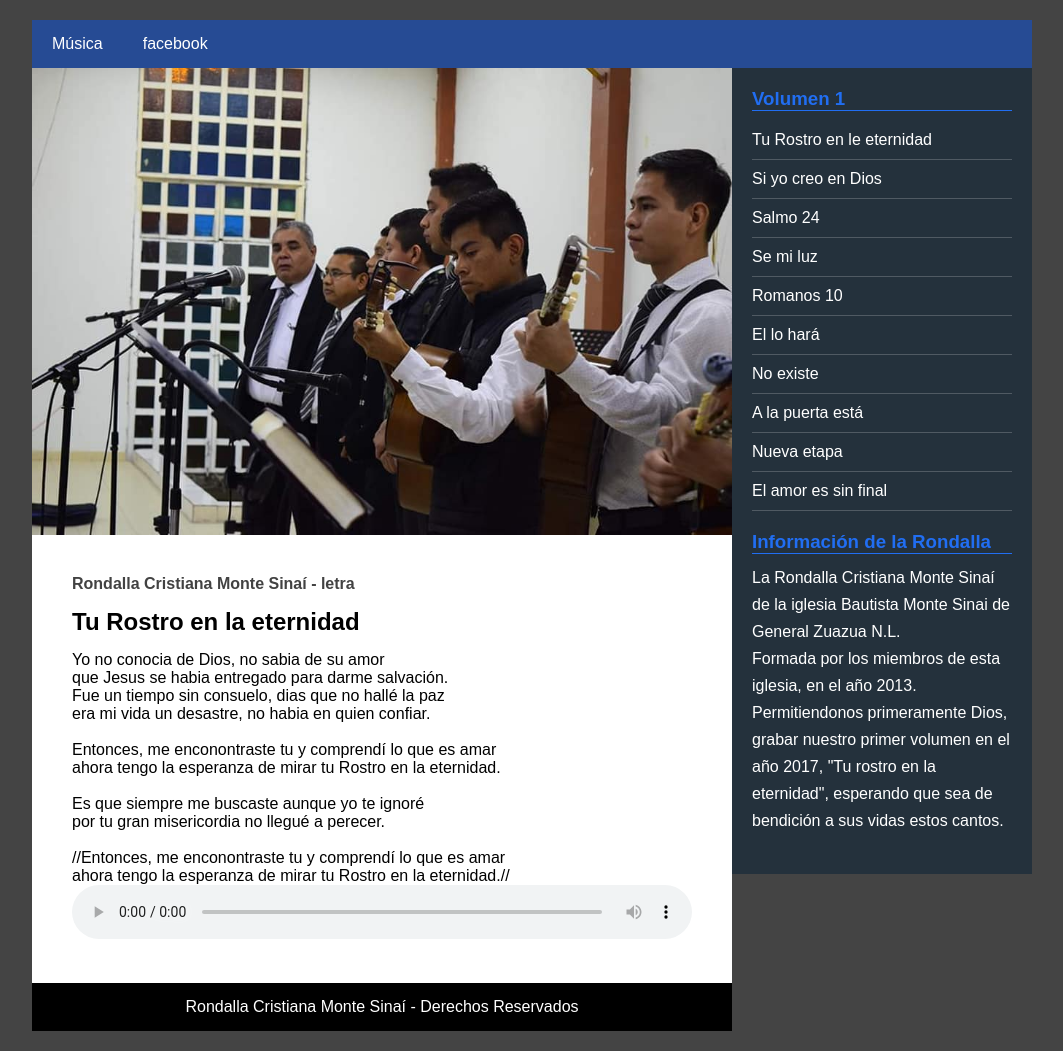
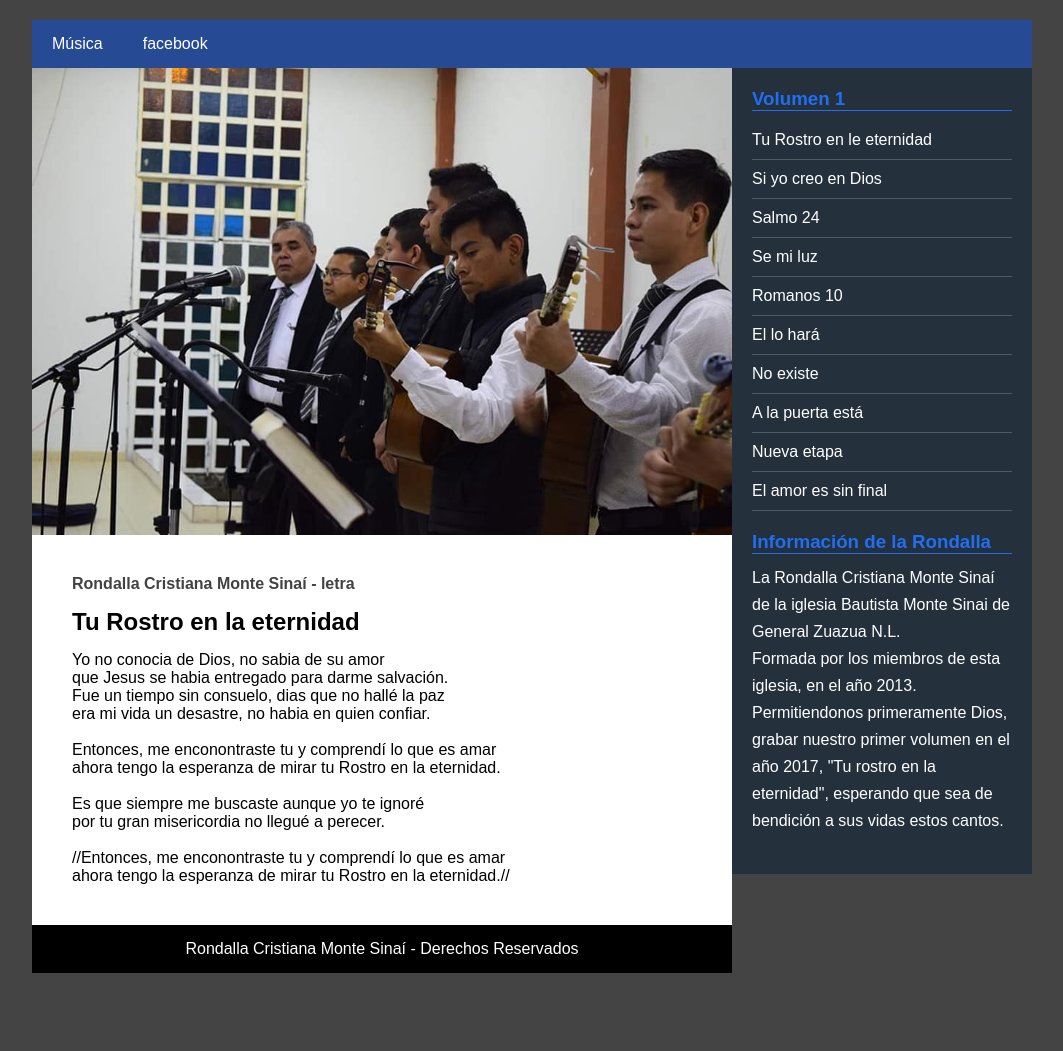
Before and after one commit to pacomata/RondallaCristianaMonteSinai, a plain HTML site: page index.html in a window 1280 px wide. Shown: the whole page, without its empty margins (108-1171 px from the left). After the commit the page ends 993 px from the top, so only its background shows below. Drawn offline with Linux system fonts and the light colour scheme.

Commit message:
Update index.html

```diff
--- a/index.html
+++ b/index.html
@@ -36,11 +36,7 @@
 			        </div>
 			    </div>
 				</article>
-				<div class="audio">
-					<audio controls>
-						<source src="media/Tu rostroen la eternidad.mp3" type="audio/mpeg">
-					</audio>
-				</div>
+
 			</section>
 		</section>
 
```
